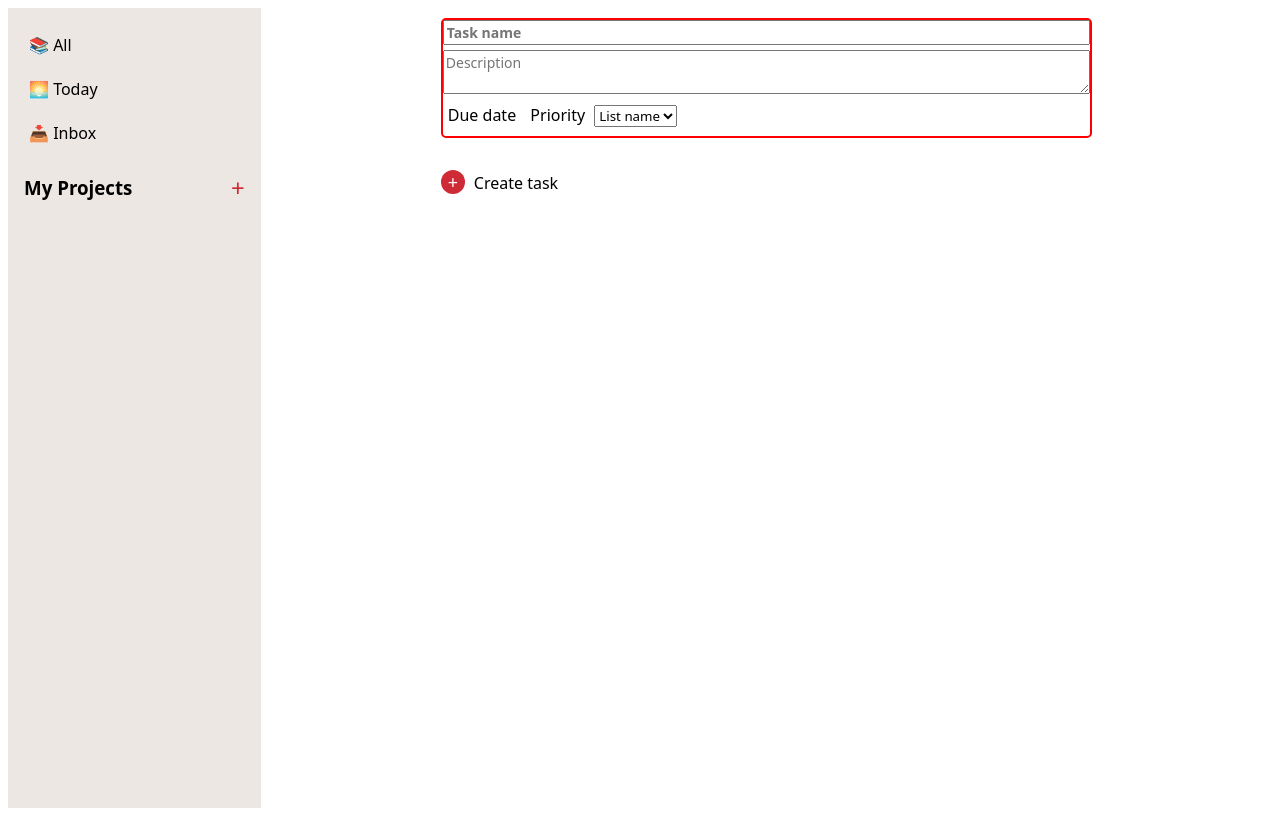
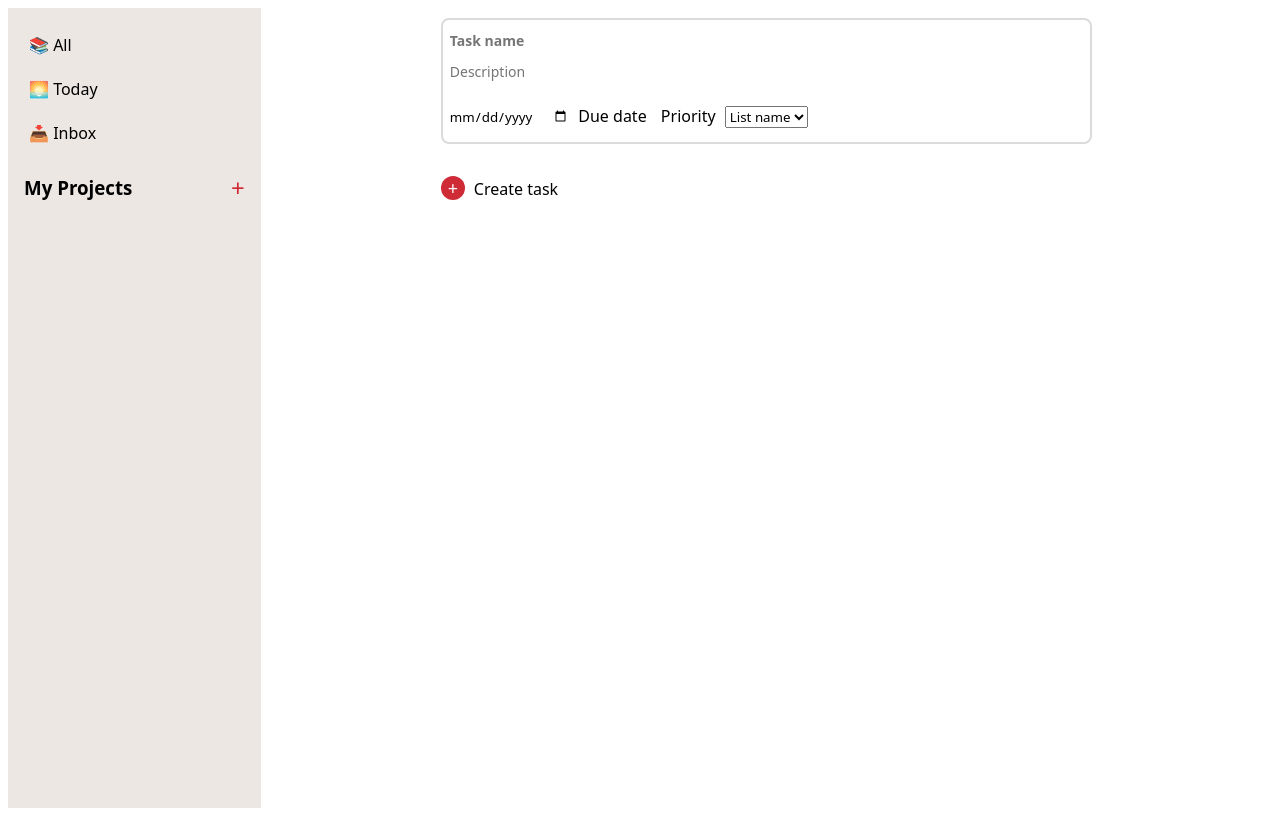
Before and after one commit to CLloyd94/todolist, a website built with webpack: page src/index.html in a window 1280 px wide. Built offline with nearby package versions, Linux system fonts and the light colour scheme.

Commit message:
Add more modal styling, due date input

```diff
--- a/src/index.html
+++ b/src/index.html
@@ -21,6 +21,7 @@
                         <textarea id="description" name="description" placeholder="Description"></textarea>
                     </div>
                     <div class="form-group">
+                        <input type="date" id="task-due-date" name="task-due-date"/>
                         <button type="button" id="due-date-button" class="button">Due date</button>
                         <button type="button" id="priority-button" class="button">Priority</button>
                         <select id="list-select" name="list-name" class="button">
--- a/src/styles.css
+++ b/src/styles.css
@@ -57,8 +57,18 @@ h1 {
     font-size: 36px;
 }
 
-input {
+input, textarea {
     margin-bottom: 5px;
+    border: none;
+    height: 30px;
+}
+
+textarea {
+    resize: none;
+}
+
+input:focus, textarea:focus {
+    border: none;
 }
 
 #container {
@@ -123,8 +133,9 @@ input {
 }
 
 #create-task-modal {
-    border: red 2px solid;
-    border-radius: 5px;
+    border: var(--grey) 2px solid;
+    border-radius: 8px;
+    padding: 5px;
     /* display: flex; */
 }
 
```
